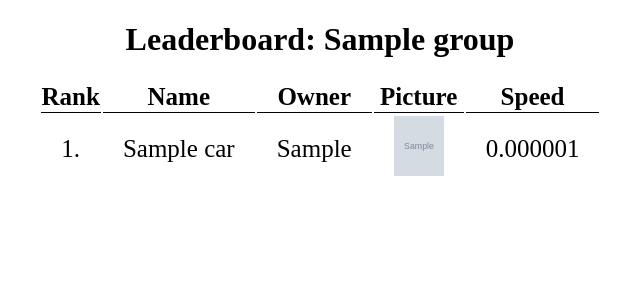
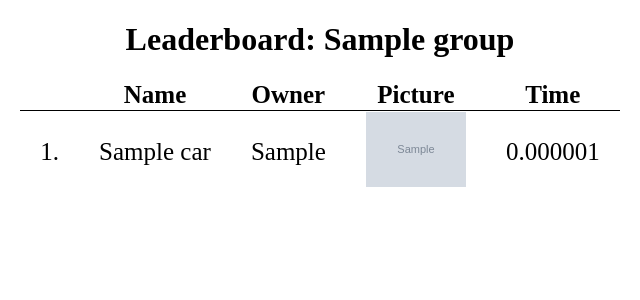
Before and after one commit to alan412/derby, a Django app: page /derby/1/start/ in a window 1280 px wide. Shown: the top 300 px of the page, without its empty margins (320-960 px from the left). Run offline with Django 3.2, Linux system fonts and the light colour scheme; tables that the repository leaves empty hold one stand-in row (values such as "Sample post"); grey boxes marked "Sample" are stand-in pictures.

Commit message:
Make leaderboard look nicer

```diff
--- a/derby/static/derby/style.css
+++ b/derby/static/derby/style.css
@@ -33,6 +33,7 @@ fieldset.group{
 .Leaderboard{
     margin-left: auto;
     margin-right: auto;
+    border-collapse:collapse;
 }
 
 table.Leaderboard th{
--- a/derby/templates/derby/leaderboard.html
+++ b/derby/templates/derby/leaderboard.html
@@ -13,12 +13,12 @@
 </h1>
 
 <table class="Leaderboard">
-    <tr>
-        <th>Rank</th>
+    <tr class="header">
+        <th></th>
         <th>Name</th>
         <th>Owner</th>
         <th>Picture</th>
-        <th>Speed</th>
+        <th>Time</th>
     </tr>
     {% for carTime in cars %}
     <tr>
@@ -32,7 +32,7 @@
             {{carTime.car.owner}}
         </td>
         <td>{% if carTime.car.picture %}
-            <img src="/{{carTime.car.picture}}" width="50" height="60">
+            <img src="/{{carTime.car.picture}}" width="100">
             {% endif %}
         </td>
         <td>
```
